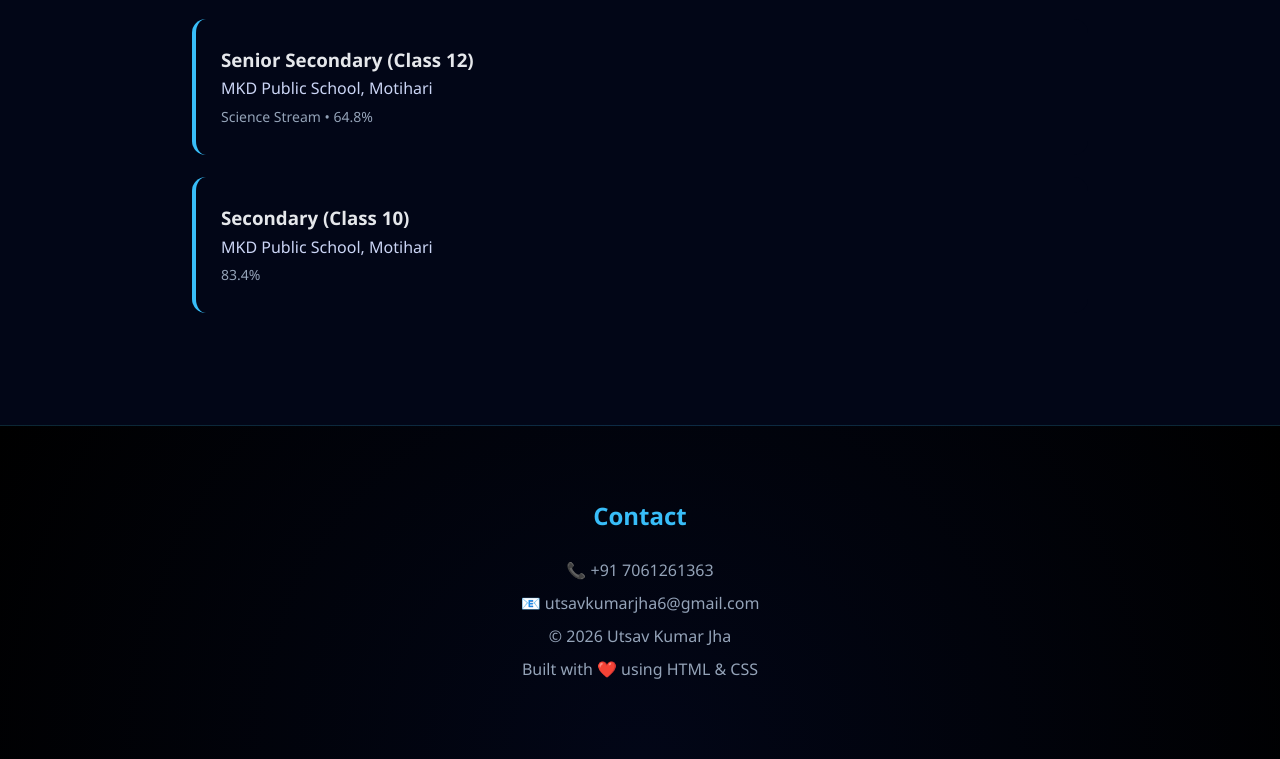
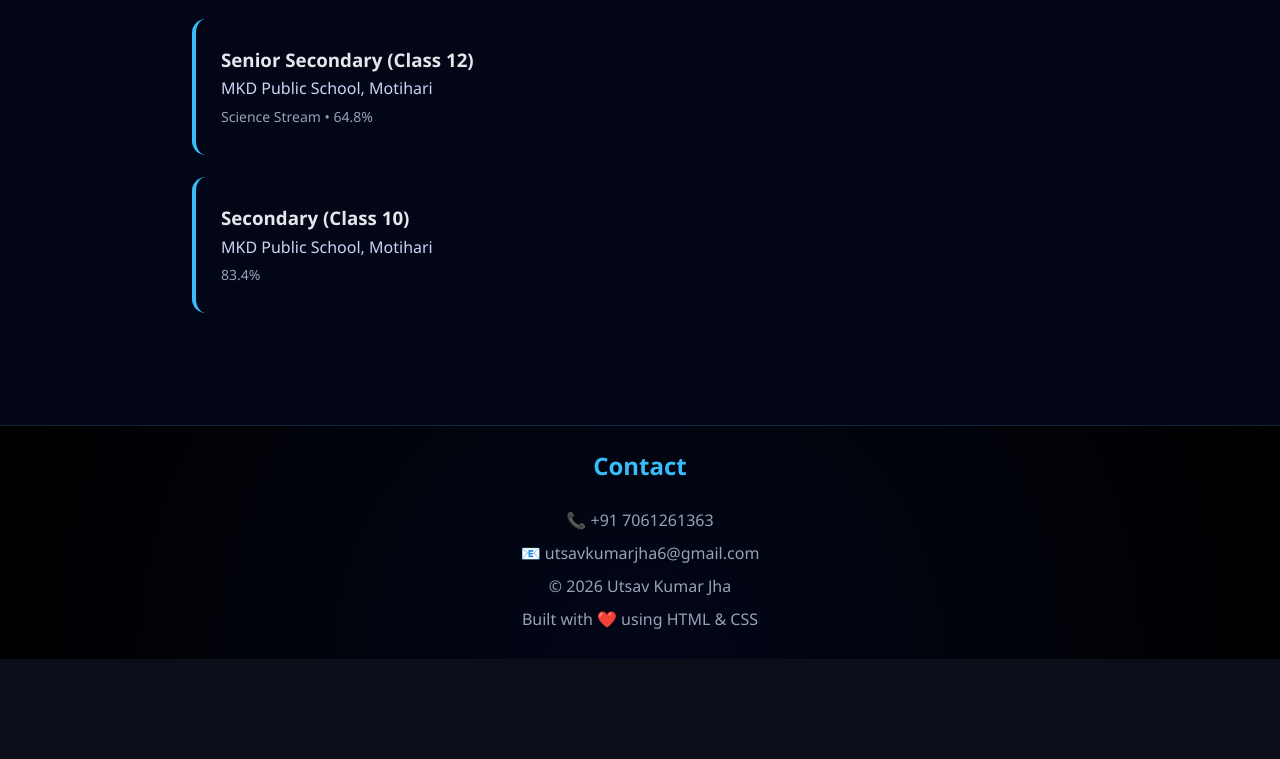
Before and after one commit to UtsavJha01/portfolio, a plain HTML site: page index.html in a window 1280 px wide. Shown: the part 2803-3562 px from the top of the page. After the commit the page ends 3462 px from the top, so only its background shows below. Drawn offline with Linux system fonts and the light colour scheme.

Commit message:
Format CSS file and fix syntax issues

```diff
--- a/style.css
+++ b/style.css
@@ -201,7 +201,7 @@ font-size:14px
 
 footer{
 text-align:center;
-padding:70px 20px;
+padding: 20px;
 background:radial-gradient(circle at bottom,#020617,#000);
 border-top:1px solid rgba(56,189,248,.2);
 color:#94a3b8
```
